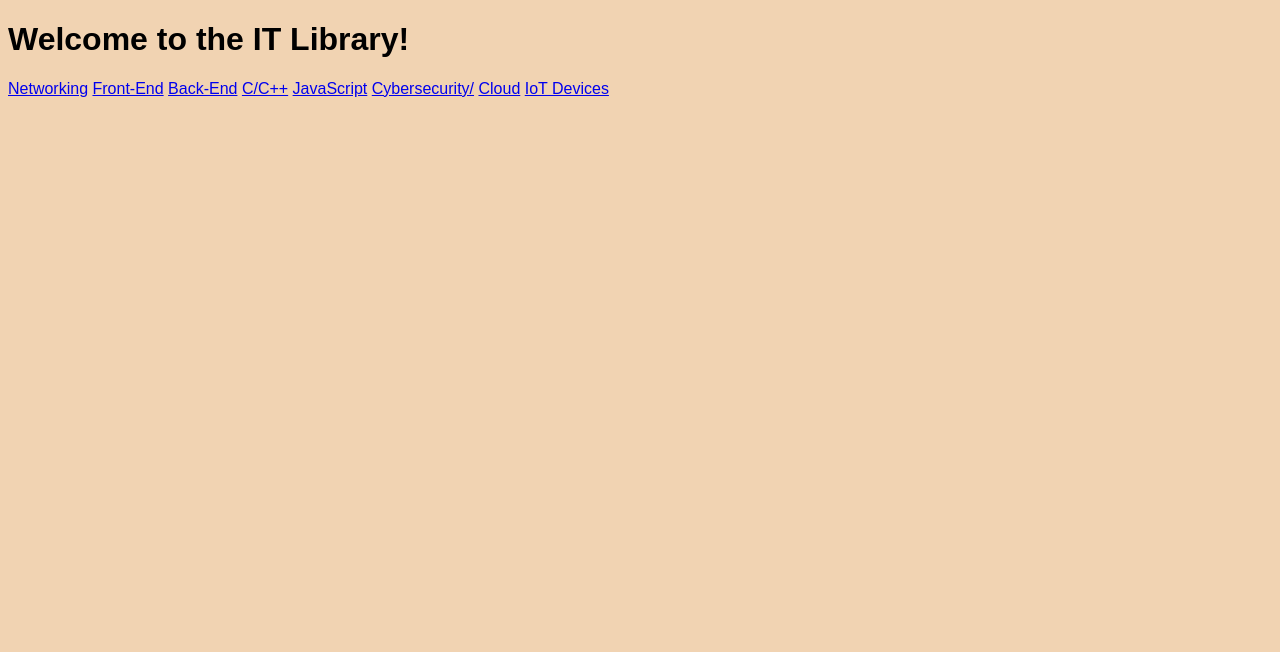
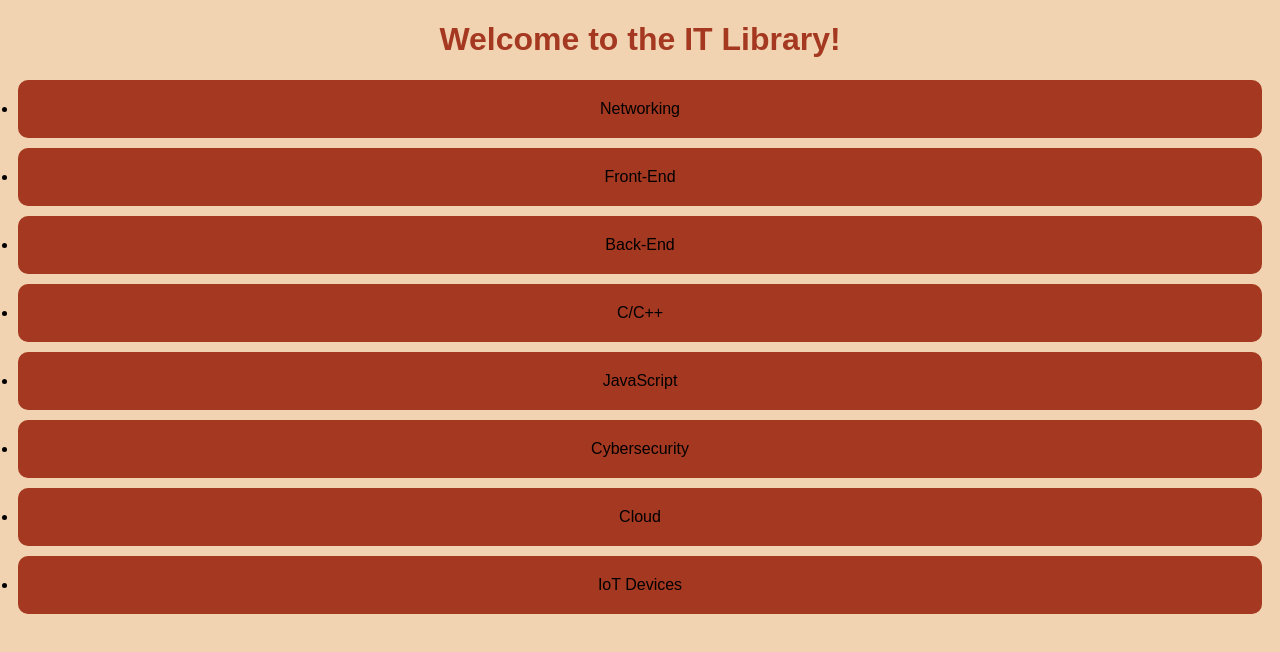
Before and after one commit to Rami1x/sitehtml1, a plain HTML site: page home.html in a window 1280 px wide. Drawn offline with Linux system fonts and the light colour scheme.

Commit message:
Home page html and css added

```diff
--- a/home.css
+++ b/home.css
@@ -0,0 +1,17 @@
+h1 {
+    text-align: center;
+    color: #A43820;
+
+}
+
+.button {
+    color: black;
+    text-decoration: none;
+    background: #A43820;
+    display: list-item;
+    text-align: center;
+    padding: 20px;
+    margin: 10px;
+    border-radius: 10px;
+
+}
--- a/home.html
+++ b/home.html
@@ -17,7 +17,7 @@
         <a href="Backend.html" class="button">Back-End</a>
         <a href="C.html" class="button">C/C++</a>
         <a href="JavaScript.html" class="button">JavaScript</a>
-        <a href="Cybersecurity.html" class="button">Cybersecurity/</a>
+        <a href="Cybersecurity.html" class="button">Cybersecurity</a>
         <a href="Cloud.html" class="button">Cloud</a>
         <a href="iot.html" class="button">IoT Devices</a>
     </div>
```
Also changed, not shown: index.html (+1 -1 lines).
